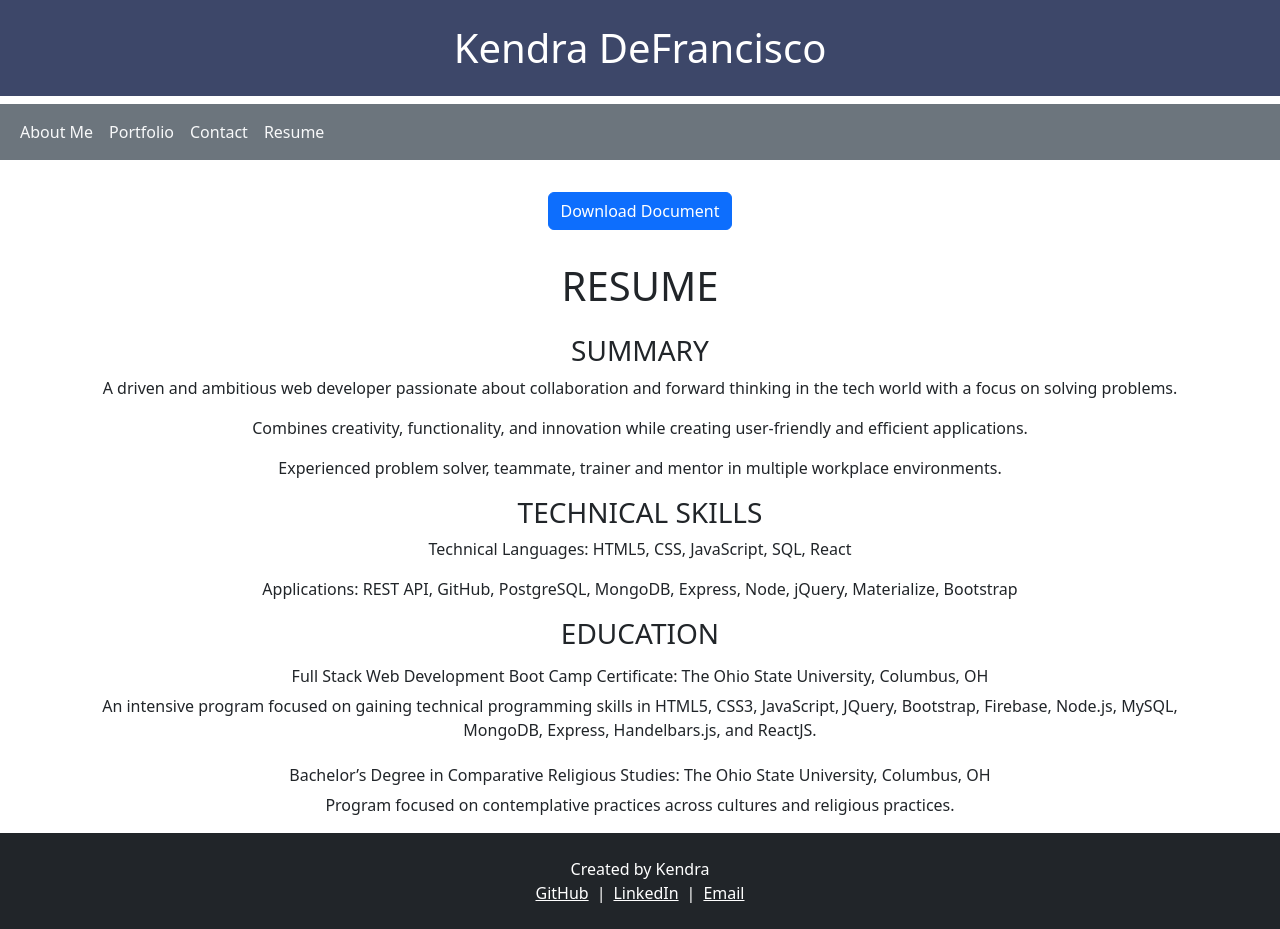
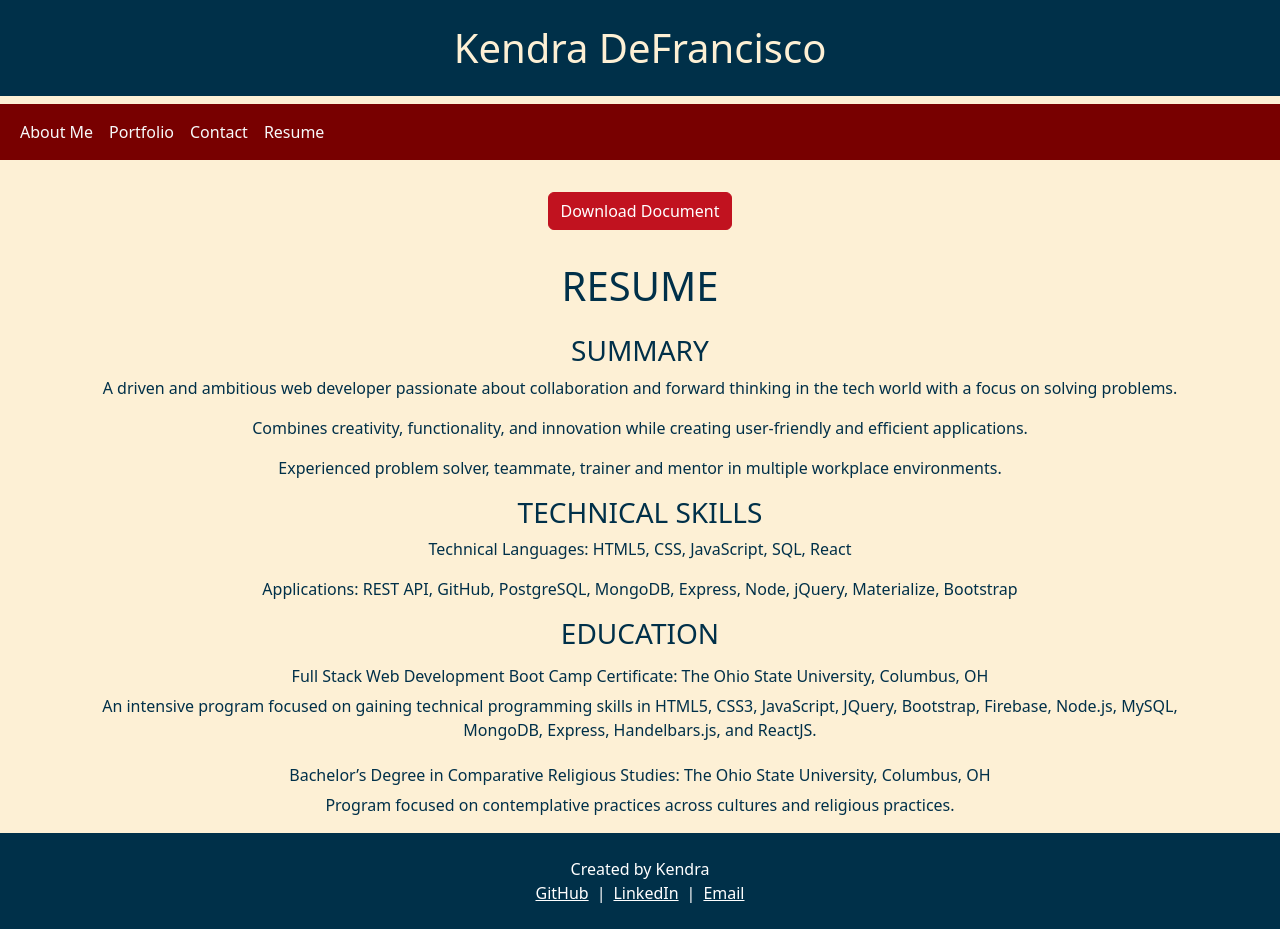
Before and after one commit to defrak2/portfolio-react-version, a React (Vite) app: page /resume in a window 1280 px wide. Built offline with nearby package versions, Linux system fonts and the light colour scheme.

Commit message:
updated colors and styles

```diff
--- a/package.json
+++ b/package.json
@@ -3,6 +3,7 @@
     "dev": "vite",
     "start": "vite",
     "build": "vite build",
+    "lint": "eslint src --ext js,jsx --report-unused-disable-directives --max-warnings 0",
     "preview": "vite preview"
   },
   "dependencies": {
--- a/src/components/Footer.jsx
+++ b/src/components/Footer.jsx
@@ -2,7 +2,7 @@ import React from 'react';
 
 export default function Footer() {
   return (
-    <footer className="bg-dark text-white text-center py-4">
+    <footer className="bg-custom-blue text-white text-center py-4">
       <div className="container">
         <p className="mb-0">Created by Kendra</p>
         <div className="social-links">
--- a/src/components/Project.jsx
+++ b/src/components/Project.jsx
@@ -50,7 +50,7 @@ const WorkItems = () => {
   return (
     <section className="work-grid">
       {works.map((work, index) => (
-        <div key={index} className="grid-item">
+        <div key={index} className="grid-item grid-custom">
           <WorkItem {...work} />
         </div>
       ))}
@@ -59,9 +59,9 @@ const WorkItems = () => {
 };
 
 const WorkItem = ({ title, image, description, deployedLink, repoLink }) => (
-  <div className="container">
-      <div className="row">
-  <div className="card col-sm" style={{ width: "18rem" }}>
+  <div className="container ">
+      <div className="row ">
+  <div className="card col-sm bg-custom-ltblue" style={{ width: "18rem" }}>
   <img
     className="card-img-top"
     src={image}
--- a/src/components/UI/Navbar.jsx
+++ b/src/components/UI/Navbar.jsx
@@ -1,6 +1,6 @@
 export default function Nav({ links }) {
   return (
-    <nav className="navbar navbar-expand-lg bg-secondary">
+    <nav className="navbar navbar-expand-lg bg-custom-red">
       <div className="container-fluid">
         <div className="collapse navbar-collapse" id="navbarSupportedContent">
           <ul className="navbar-nav me-auto mb-2 mb-lg-0">
--- a/src/index.css
+++ b/src/index.css
@@ -7,11 +7,30 @@ html, body {
   display: flex;
   flex-direction: column;
   min-height: 100vh;
+  background-color: #fdf0d5;
+  color: #003049;
 }
 
 main {
   flex: 1;
 }
+
+.bg-custom-red {
+  background-color: #780000;
+}
+.bg-custom-blue {
+  background-color:
+  #003049;
+}
+.grid-custom {
+  background-color: #669bbc !important;
+}
+
+.btn {
+  background-color: #c1121f !important;
+  border-color: #c1121f !important;
+}
+
 .contact-h1 {
   text-align: center;
   padding: 1rem;
@@ -22,10 +41,10 @@ main {
 
 
 .header-name {
-  background-color: #3d4769;
+  background-color: #003049;
   text-align: center;
   padding: 1.5rem;
-  color: white;
+  color: #fdf0d5;
 }
 .portfolio-name {
   color: #3d4769;
@@ -62,6 +81,7 @@ main {
 
 .headshot {
   max-width: 20rem;
+  border-radius: 170px;
 
 }
 .about-paragraph {
```
